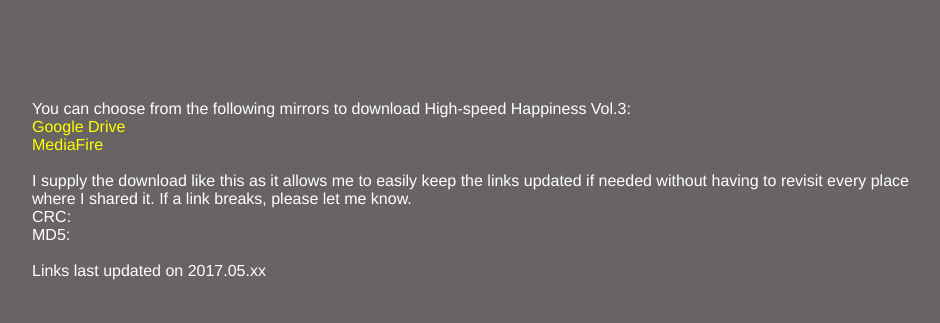
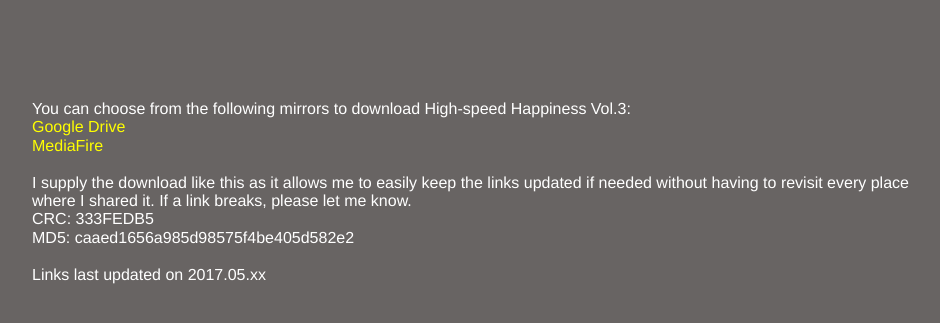
Before and after one commit to Thumbsy/simfile-website, a Jekyll site: the page built from packs/hsh_vol3.html, in a window 1280 px wide. Shown: the top 323 px of the page, without its empty margins (160-1100 px from the left). Built offline with Jekyll 4.4.1, drawn with Linux system fonts in a browser that asks for light colours; part of the change alters nothing that is shown.

Commit message:
Implemented Jekyll's nifty liquid functionality

```diff
--- /dev/null
+++ b/_layouts/default.html
@@ -0,0 +1,17 @@
+<!DOCTYPE html>
+<html lang="en">
+  <head>
+    <meta charset="utf-8">
+    <title>
+    {% if page.pack-title %}
+      {{ page.pack-title }} download page
+    {% else %}
+      {{ page.title }}
+    {% endif %}</title>
+    <link rel="stylesheet" type="text/css" href="https://cdnjs.cloudflare.com/ajax/libs/normalize/7.0.0/normalize.min.css">
+    <link rel="stylesheet" type="text/css" href="{{ page.css }}">
+  </head>
+  <body>
+    {{ content }}
+  </body>
+</html>
--- a/_layouts/hsh.html
+++ b/_layouts/hsh.html
@@ -1,19 +1,13 @@
-<!DOCTYPE html>
-<html lang="en">
-  <head>
-    <meta charset="utf-8">
-    <title>{{ page.title }}</title>
-    <link rel="stylesheet" type="text/css" href="../css/main.css"
-  </head>
-  <body>
-    You can choose from the following mirrors to download {{ packtitle }}:<br>
-    <a href="{{ gdrive-mirror }}">Google Drive</a><br>
-    <a href="{{ mediafire-mirror }}">MediaFire</a><br>
-    <br>
-    I supply the download like this as it allows me to easily keep the links updated if needed without having to revisit every place where I shared it. If a link breaks, please let me know.<br>
-    CRC: {{ crc }}<br>
-    MD5: {{ md5 }}<br>
-    <br>
-    Links last updated on {{ link-update-date }}
-  </body>
-</html>
+---
+layout: default
+---
+
+You can choose from the following mirrors to download {{ page.pack-title }}:<br>
+<a href="{{ page.gdrive-mirror }}">Google Drive</a><br>
+<a href="{{ page.mediafire-mirror }}">MediaFire</a><br>
+<br>
+I supply the download like this as it allows me to easily keep the links updated if needed without having to revisit every place where I shared it. If a link breaks, please let me know.<br>
+CRC: {{ page.crc }}<br>
+MD5: {{ page.md5 }}<br>
+<br>
+Links last updated on {{ page.link-update-date }}
--- a/packs/hsh_vol3.html
+++ b/packs/hsh_vol3.html
@@ -1,19 +1,10 @@
-<!DOCTYPE html>
-<html lang="en">
-  <head>
-    <meta charset="utf-8">
-    <title>High-speed Happiness Vol.3 download page</title>
-    <link rel="stylesheet" type="text/css" href="../css/main.css"
-  </head>
-  <body>
-    You can choose from the following mirrors to download High-speed Happiness Vol.3:<br>
-    <a href="about:blank">Google Drive</a><br>
-    <a href="about:blank">MediaFire</a><br>
-    <br>
-    I supply the download like this as it allows me to easily keep the links updated if needed without having to revisit every place where I shared it. If a link breaks, please let me know.<br>
-    CRC: <br>
-    MD5: <br>
-    <br>
-    Links last updated on 2017.05.xx
-  </body>
-</html>
+---
+layout: hsh
+css: ../css/main.css
+pack-title: High-speed Happiness Vol.3
+gdrive-mirror:
+mediafire-mirror:
+crc: 333FEDB5
+md5: caaed1656a985d98575f4be405d582e2
+link-update-date: "2017.05.xx"
+---
```
